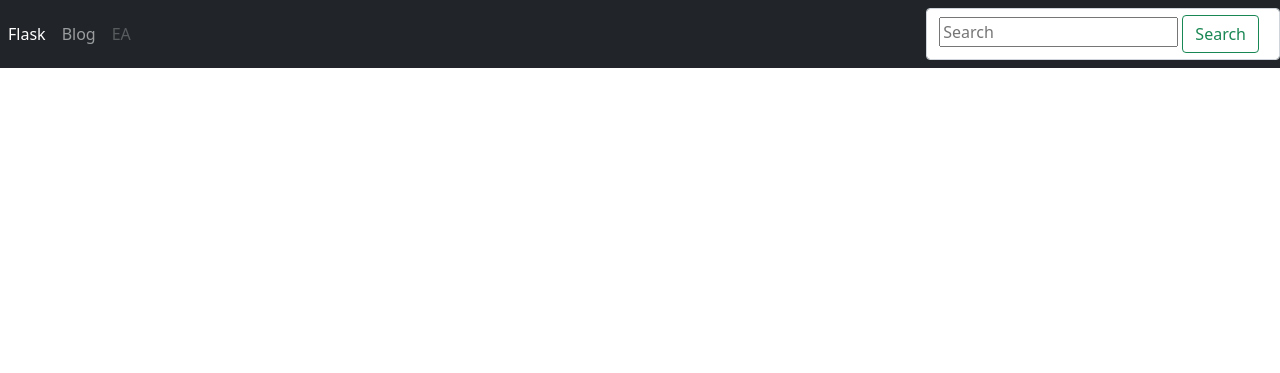
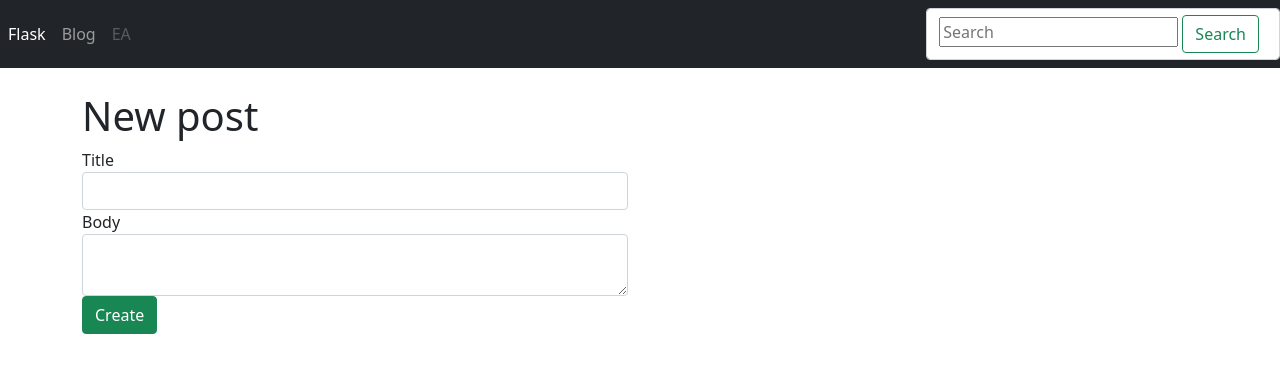
Before and after one commit to Sashamxz/flask_prog, a Flask app: page /create in a window 1280 px wide. Shown: the top 373 px of the page. Run offline with Flask 2, Linux system fonts and the light colour scheme; data that the repository does not hold is empty; some libraries are stand-ins or nearby versions.

Commit message:
complete flask create post form

```diff
--- a/app/main/views.py
+++ b/app/main/views.py
@@ -11,8 +11,21 @@
 
 
 
-main.route('/create')
+@main.route('/create', methods=['POST','GET'])
 def create_post():
+    if request.method == 'POST':
+        title = request.form['title']
+        body = request.form['body']
+
+        try:
+            post = Post(title=title, body=body)
+            db.session.add(post)
+            db.session.commit()
+        except:
+            print('error db.add 498e238e')
+
+        return redirect( url_for('main.index'))
+
     form = PostForm()
     return render_template('create_post.html', form=form)
 
@@ -23,7 +36,7 @@
     if q:
         posts = Post.query.filter(Post.title.contains(q) | Post.body.contains(q)).all()
     else:
-        posts = Post.query.all()
+        posts = Post.query.order_by(Post.created.desc())
     return render_template('index.html',posts=posts)
 
 
--- a/app/models.py
+++ b/app/models.py
@@ -87,7 +87,7 @@
     title = db.Column(db.String(140))
     slug = db.Column(db.String(140), unique=True)
     body = db.Column(db.Text)
-    created = db.Column(db.DateTime, default=datetime.now())
+    created = db.Column(db.DateTime, default=datetime.now)
 
 
 
--- a/app/templates/create_post.html
+++ b/app/templates/create_post.html
@@ -14,16 +14,24 @@
 
 {% block content %}
 
-    <form action="{{ url_for('main.create_post') }}" method="POST">
-        {% for field in form %}
+    <div class="col-md-6">
 
-        <div class="form-group">
+        <form action="{{ url_for('main.create_post') }}" method="POST">
+            {% for field in form %}
 
-                {{ field.lable() }}
-                {{ field() }}
+            <div class="form-group">
 
-        </div>
-        {% endfor %}
-    </form>
+                {{ field.label(class = 'control-label') }}
+                {{ field(class = 'form-control') }}
 
+            </div>
+            {% endfor %}
+
+
+            <button type="submit" class="btn btn-success">Create</button>
+
+
+
+        </form>
+    </div>
 {% endblock %}
--- a/manage.py
+++ b/manage.py
@@ -10,7 +10,6 @@
 
 
 import sys
-
 from app import create_app, db
 from flask_migrate import Migrate
 from flask_script import Manager
```
Also changed, not shown: 1 other file.
